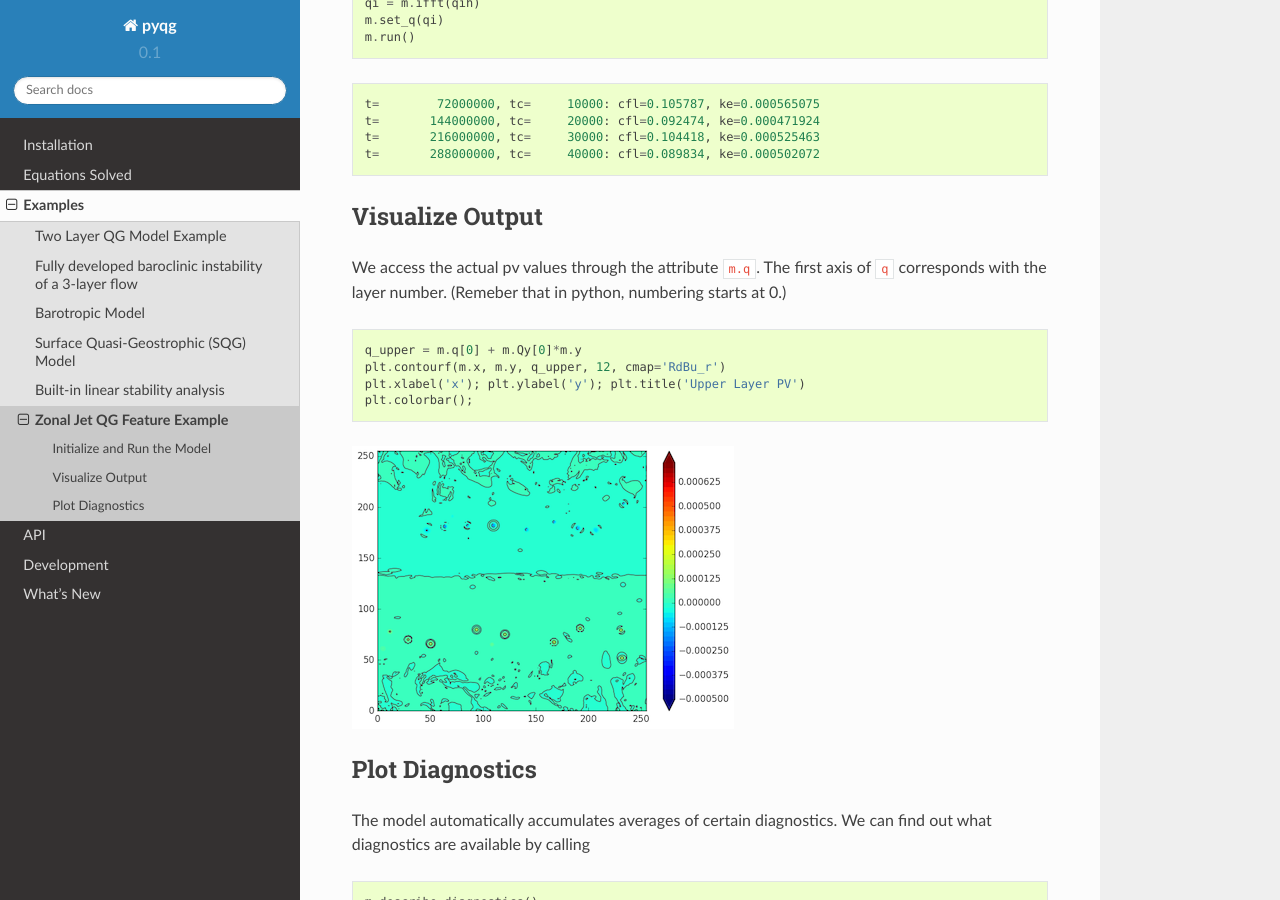
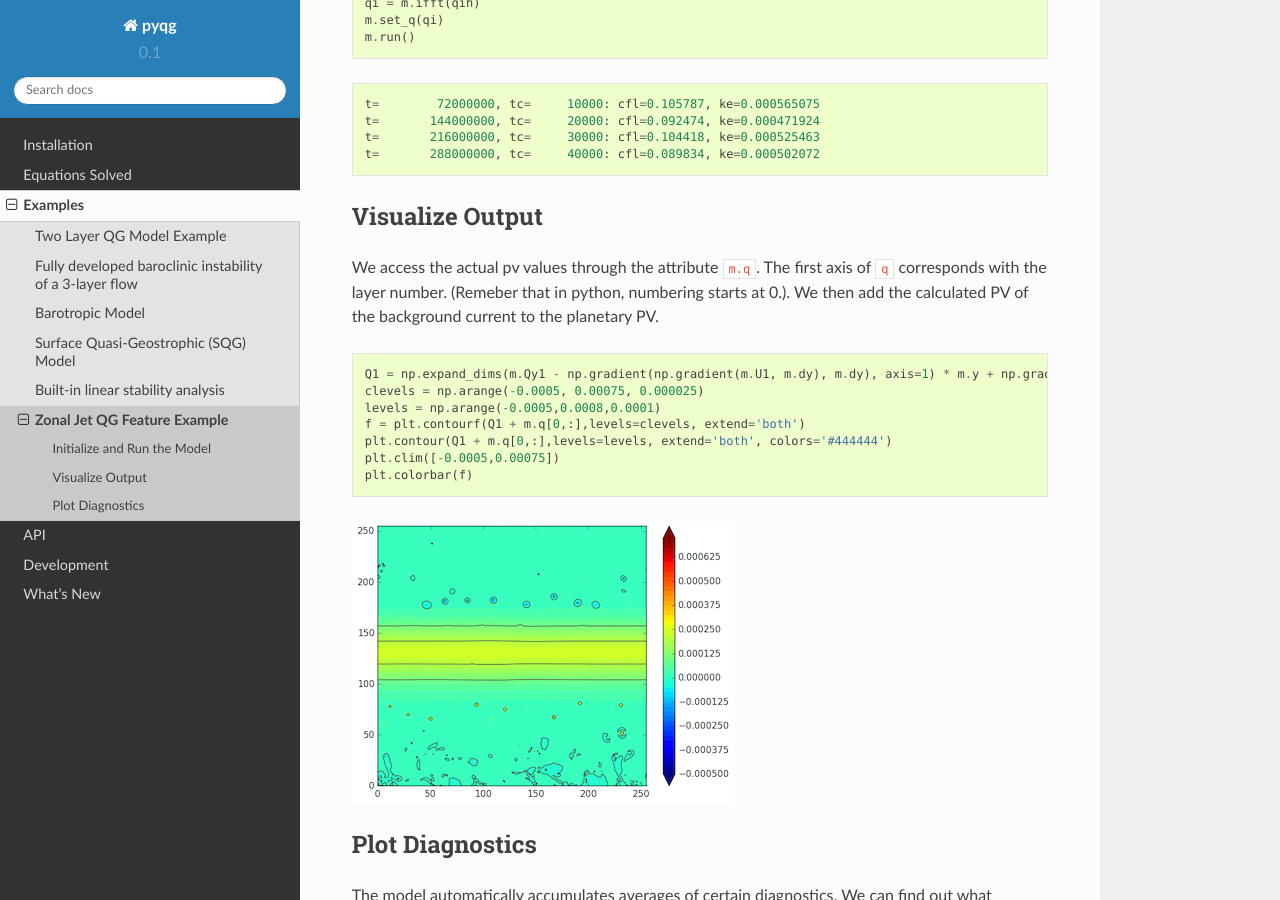
Before and after one commit to pyqg/pyqg, a Sphinx documentation site: the page built from docs/examples/zonal-jet.rst, in a window 1280 px wide and 900 px high, scrolled down 1124 px. Built offline with Sphinx 7.4.7 and the Read the Docs theme 2.0.0, drawn with Linux system fonts in a browser that asks for light colours.

Commit message:
Update zonal-jet plotting code

```diff
--- a/docs/examples/zonal-jet.rst
+++ b/docs/examples/zonal-jet.rst
@@ -72,18 +72,22 @@ Visualize Output
 
 We access the actual pv values through the attribute ``m.q``. The first
 axis of ``q`` corresponds with the layer number. (Remeber that in
-python, numbering starts at 0.)
+python, numbering starts at 0.). We then add the calculated PV of the background
+current to the planetary PV.
 
 .. code:: python
 
-    q_upper = m.q[0] + m.Qy[0]*m.y
-    plt.contourf(m.x, m.y, q_upper, 12, cmap='RdBu_r')
-    plt.xlabel('x'); plt.ylabel('y'); plt.title('Upper Layer PV')
-    plt.colorbar();
+    Q1 = np.expand_dims(m.Qy1 - np.gradient(np.gradient(m.U1, m.dy), m.dy), axis=1) * m.y + np.gradient(m.U1, m.dy)
+    clevels = np.arange(-0.0005, 0.00075, 0.000025)
+    levels = np.arange(-0.0005,0.0008,0.0001)
+    f = plt.contourf(Q1 + m.q[0,:],levels=clevels, extend='both')
+    plt.contour(Q1 + m.q[0,:],levels=levels, extend='both', colors='#444444')
+    plt.clim([-0.0005,0.00075])
+    plt.colorbar(f)
 
 
 
-.. image:: zonal-jet_files/Q_with_jet_0000.png
+.. image:: zonal-jet_files/Q_full_with_jet_0000.png
 
 
 Plot Diagnostics
```
